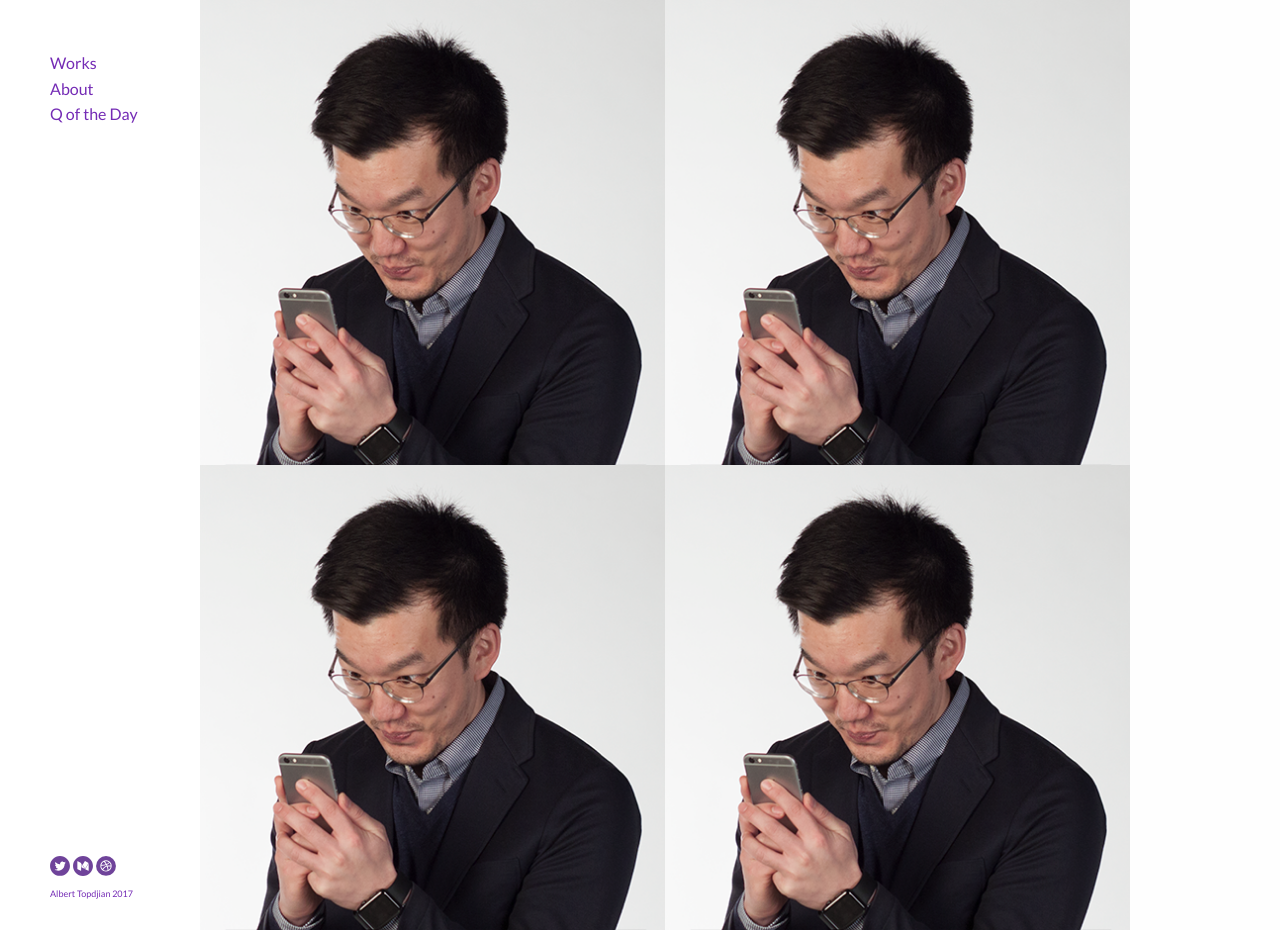
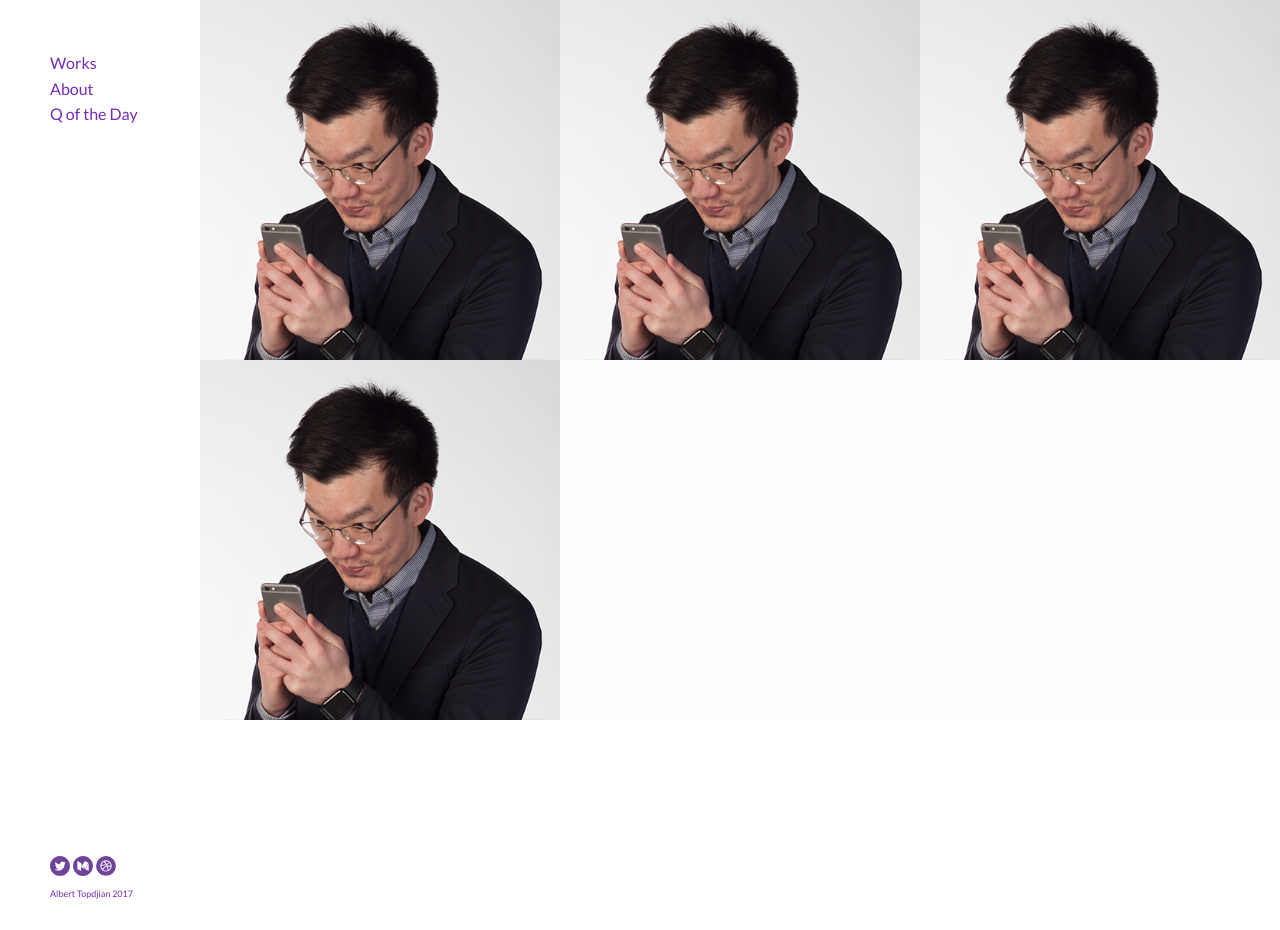
Before and after one commit to atopdjian/alberttopdjian.com, a Jekyll site: the page built from index.html, in a window 1280 px wide and 930 px high. Built offline with Jekyll 4.4.1, drawn with Linux system fonts in a browser that asks for light colours; nearby versions of some CDN libraries.

Commit message:
foundation left snap

```diff
--- a/css/albert.scss
+++ b/css/albert.scss
@@ -165,8 +165,6 @@ h2 {
     margin-top: 50px;
 }
 
-@media screen and (min-width: 64em) {
 .row {
-    margin-right: 150px;
+    margin-left: 0px;
 }
-}
--- a/index.html
+++ b/index.html
@@ -26,7 +26,7 @@ layout: default
 
 <div class="row">
   {% for project in site.projects %}
-    <div class="column medium-6 medium-6 tile">
+    <div class="column small-12 medium-4 tile">
     <a href="{{ project.url | prepend: site.baseurl }}">
       <div class="thumbnail-container">
         <img src="../img/thumbnails/{{ project.thumbnail }}" class="thumbnail-image"/>
```
Also changed, not shown: 3 other files.
